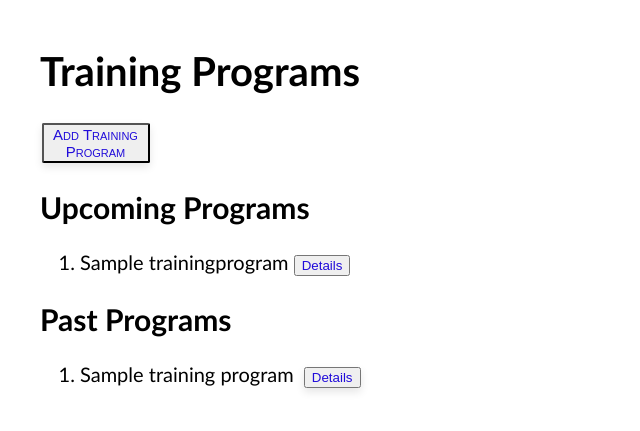
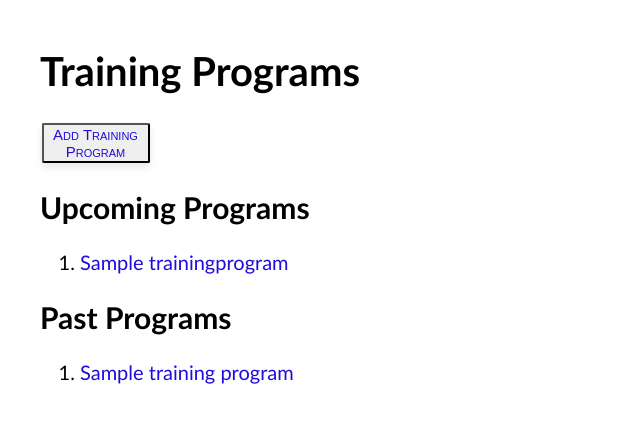
Before and after one commit to nss-day-cohort-38/bangazon-workforce-management-oculus-nebula, a Django app: template hrapp/templates/training_programs/training_program_list.html in a window 1280 px wide. Shown: the part 66-497 px from the top of the page, without its empty margins (0-640 px from the left). Run offline with Django 3.2, Linux system fonts and the light colour scheme; a user stored in the database is signed in; tables that the repository leaves empty hold one stand-in row (values such as "Sample post"); the template is opened without the code that fills it: values that come from a table or form of the project are taken from there, most other values are stand-ins (such as "Sample title", 1, 10 or a date in 2020); some libraries are stand-ins or nearby versions.

Commit message:
fix: training program details can be navigated to thru hyper link instead of details button.

```diff
--- a/hrapp/templates/training_programs/training_program_list.html
+++ b/hrapp/templates/training_programs/training_program_list.html
@@ -16,27 +16,24 @@
 <h2>Upcoming Programs</h2>
 <ol class="training_programs">
     {% for training_program in all_training_programs %}
-    <li class="program">{{ training_program.title }}
-        <button class="tp_list_btn">
-            <a class="program__title" href="{% url 'hrapp:training_program' training_program.id %}">Details</a>
-        </button>
-
+    <li class="program">
+            <a class="program__title" href="{% url 'hrapp:training_program' training_program.id %}">{{ training_program.title }}</a>
     </li>
     {% endfor %}
 </ol>
+
 <h2>Past Programs</h2>
 <ol class="training_programs-past">
     {% for training_program in past_training_programs %}
     <li class="program__title">
-      {{ training_program.title }}
-        <button class="past_tp_btn">
-          <a href="{% url 'hrapp:training_program' training_program.id %}">Details</a>
-        </button>
+          <a href="{% url 'hrapp:training_program' training_program.id %}">{{ training_program.title }}</a>
     </li>
     {% endfor %}
 </ol>
+
 {% comment %} This part is for users with no authentication {% endcomment %}
 {% else %}
+
     <ol class="training_programs">
     {% for training_program in all_training_programs %}
     <li class="program">
```
